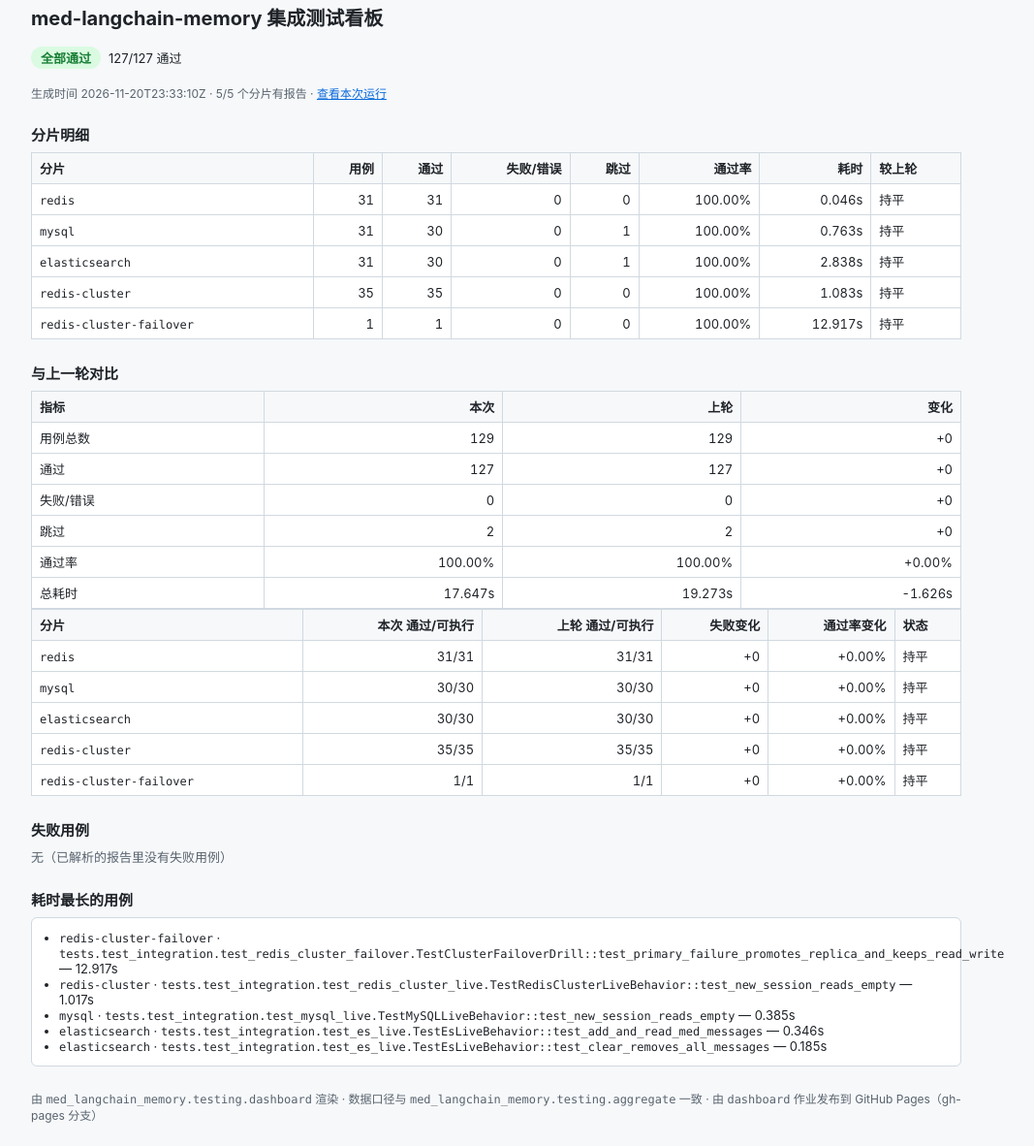
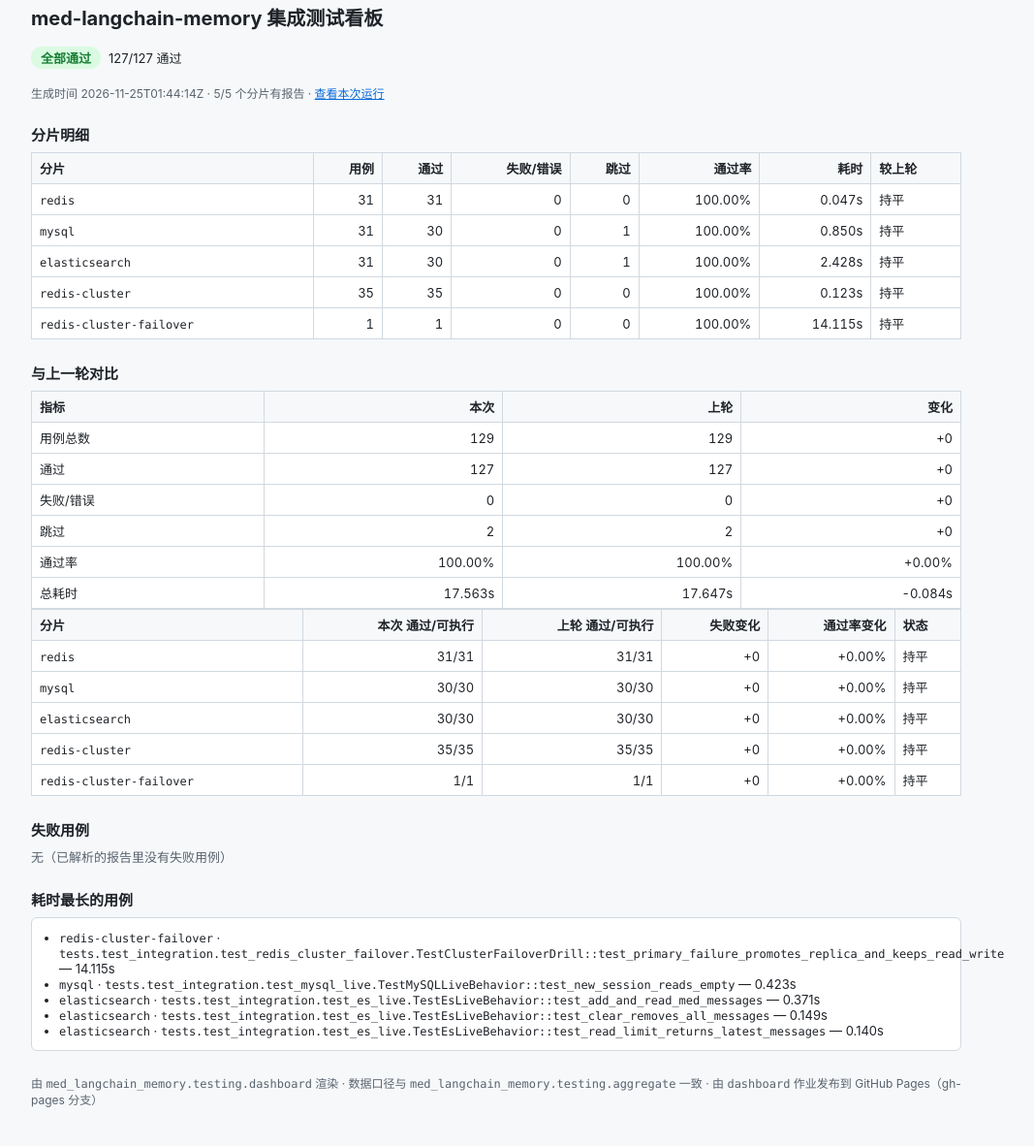
Before and after one commit to xxinjie21/med-langchain-memory, a plain HTML site: page index.html in a window 1280 px wide. Shown: the part 21-1203 px from the top of the page at 97% size, without its empty margins (128-1195 px from the left). Drawn offline with Linux system fonts and the light colour scheme.

Commit message:
deploy: 0e5d5bf72fdcc0ebb1cd0d7c5cb1f74018510e18

```diff
--- a/index.html
+++ b/index.html
@@ -38,18 +38,18 @@ footer { margin-top: 24px; color: #59636e; font-size: 12px; }
 <header>
 <h1>med-langchain-memory 集成测试看板</h1>
 <p><span class="badge ok">全部通过</span><span class="detail">127/127 通过</span></p>
-<p class="meta">生成时间 2026-11-20T23:33:10Z · 5/5 个分片有报告 · <a href="https://github.com/xxinjie21/med-langchain-memory/actions/runs/44836832337">查看本次运行</a></p>
+<p class="meta">生成时间 2026-11-25T01:44:14Z · 5/5 个分片有报告 · <a href="https://github.com/xxinjie21/med-langchain-memory/actions/runs/45527465380">查看本次运行</a></p>
 </header>
 <section>
 <h2>分片明细</h2>
 <table>
 <thead><tr><th>分片</th><th class="num">用例</th><th class="num">通过</th><th class="num">失败/错误</th><th class="num">跳过</th><th class="num">通过率</th><th class="num">耗时</th><th>较上轮</th></tr></thead>
 <tbody>
-<tr><td><code>redis</code></td><td class="num">31</td><td class="num">31</td><td class="num">0</td><td class="num">0</td><td class="num">100.00%</td><td class="num">0.046s</td><td>持平</td></tr>
-<tr><td><code>mysql</code></td><td class="num">31</td><td class="num">30</td><td class="num">0</td><td class="num">1</td><td class="num">100.00%</td><td class="num">0.763s</td><td>持平</td></tr>
-<tr><td><code>elasticsearch</code></td><td class="num">31</td><td class="num">30</td><td class="num">0</td><td class="num">1</td><td class="num">100.00%</td><td class="num">2.838s</td><td>持平</td></tr>
-<tr><td><code>redis-cluster</code></td><td class="num">35</td><td class="num">35</td><td class="num">0</td><td class="num">0</td><td class="num">100.00%</td><td class="num">1.083s</td><td>持平</td></tr>
-<tr><td><code>redis-cluster-failover</code></td><td class="num">1</td><td class="num">1</td><td class="num">0</td><td class="num">0</td><td class="num">100.00%</td><td class="num">12.917s</td><td>持平</td></tr>
+<tr><td><code>redis</code></td><td class="num">31</td><td class="num">31</td><td class="num">0</td><td class="num">0</td><td class="num">100.00%</td><td class="num">0.047s</td><td>持平</td></tr>
+<tr><td><code>mysql</code></td><td class="num">31</td><td class="num">30</td><td class="num">0</td><td class="num">1</td><td class="num">100.00%</td><td class="num">0.850s</td><td>持平</td></tr>
+<tr><td><code>elasticsearch</code></td><td class="num">31</td><td class="num">30</td><td class="num">0</td><td class="num">1</td><td class="num">100.00%</td><td class="num">2.428s</td><td>持平</td></tr>
+<tr><td><code>redis-cluster</code></td><td class="num">35</td><td class="num">35</td><td class="num">0</td><td class="num">0</td><td class="num">100.00%</td><td class="num">0.123s</td><td>持平</td></tr>
+<tr><td><code>redis-cluster-failover</code></td><td class="num">1</td><td class="num">1</td><td class="num">0</td><td class="num">0</td><td class="num">100.00%</td><td class="num">14.115s</td><td>持平</td></tr>
 </tbody>
 </table>
 </section>
@@ -63,7 +63,7 @@ footer { margin-top: 24px; color: #59636e; font-size: 12px; }
 <tr><td>失败/错误</td><td class="num">0</td><td class="num">0</td><td class="num">+0</td></tr>
 <tr><td>跳过</td><td class="num">2</td><td class="num">2</td><td class="num">+0</td></tr>
 <tr><td>通过率</td><td class="num">100.00%</td><td class="num">100.00%</td><td class="num">+0.00%</td></tr>
-<tr><td>总耗时</td><td class="num">17.647s</td><td class="num">19.273s</td><td class="num">-1.626s</td></tr>
+<tr><td>总耗时</td><td class="num">17.563s</td><td class="num">17.647s</td><td class="num">-0.084s</td></tr>
 </tbody>
 </table>
 <table>
@@ -81,11 +81,11 @@ footer { margin-top: 24px; color: #59636e; font-size: 12px; }
 <p class="empty">无（已解析的报告里没有失败用例）</p>
 <h2>耗时最长的用例</h2>
 <ul>
-<li><code>redis-cluster-failover</code> · <code>tests.test_integration.test_redis_cluster_failover.TestClusterFailoverDrill::test_primary_failure_promotes_replica_and_keeps_read_write</code> — 12.917s</li>
-<li><code>redis-cluster</code> · <code>tests.test_integration.test_redis_cluster_live.TestRedisClusterLiveBehavior::test_new_session_reads_empty</code> — 1.017s</li>
-<li><code>mysql</code> · <code>tests.test_integration.test_mysql_live.TestMySQLLiveBehavior::test_new_session_reads_empty</code> — 0.385s</li>
-<li><code>elasticsearch</code> · <code>tests.test_integration.test_es_live.TestEsLiveBehavior::test_add_and_read_med_messages</code> — 0.346s</li>
-<li><code>elasticsearch</code> · <code>tests.test_integration.test_es_live.TestEsLiveBehavior::test_clear_removes_all_messages</code> — 0.185s</li>
+<li><code>redis-cluster-failover</code> · <code>tests.test_integration.test_redis_cluster_failover.TestClusterFailoverDrill::test_primary_failure_promotes_replica_and_keeps_read_write</code> — 14.115s</li>
+<li><code>mysql</code> · <code>tests.test_integration.test_mysql_live.TestMySQLLiveBehavior::test_new_session_reads_empty</code> — 0.423s</li>
+<li><code>elasticsearch</code> · <code>tests.test_integration.test_es_live.TestEsLiveBehavior::test_add_and_read_med_messages</code> — 0.371s</li>
+<li><code>elasticsearch</code> · <code>tests.test_integration.test_es_live.TestEsLiveBehavior::test_clear_removes_all_messages</code> — 0.149s</li>
+<li><code>elasticsearch</code> · <code>tests.test_integration.test_es_live.TestEsLiveBehavior::test_read_limit_returns_latest_messages</code> — 0.140s</li>
 </ul>
 <footer>
 由 <code>med_langchain_memory.testing.dashboard</code> 渲染 · 数据口径与 <code>med_langchain_memory.testing.aggregate</code> 一致 · 由 <code>dashboard</code> 作业发布到 GitHub Pages（gh-pages 分支）
```
